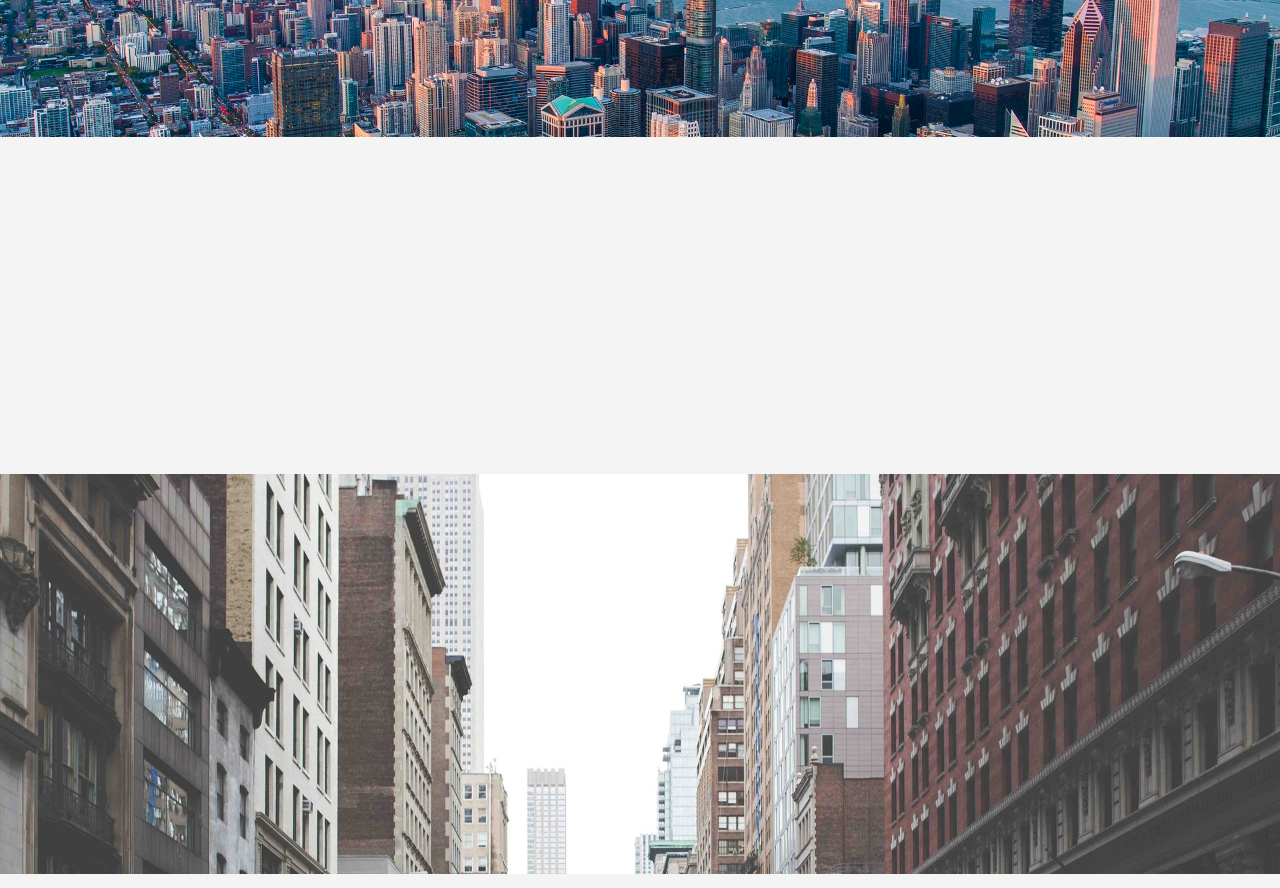
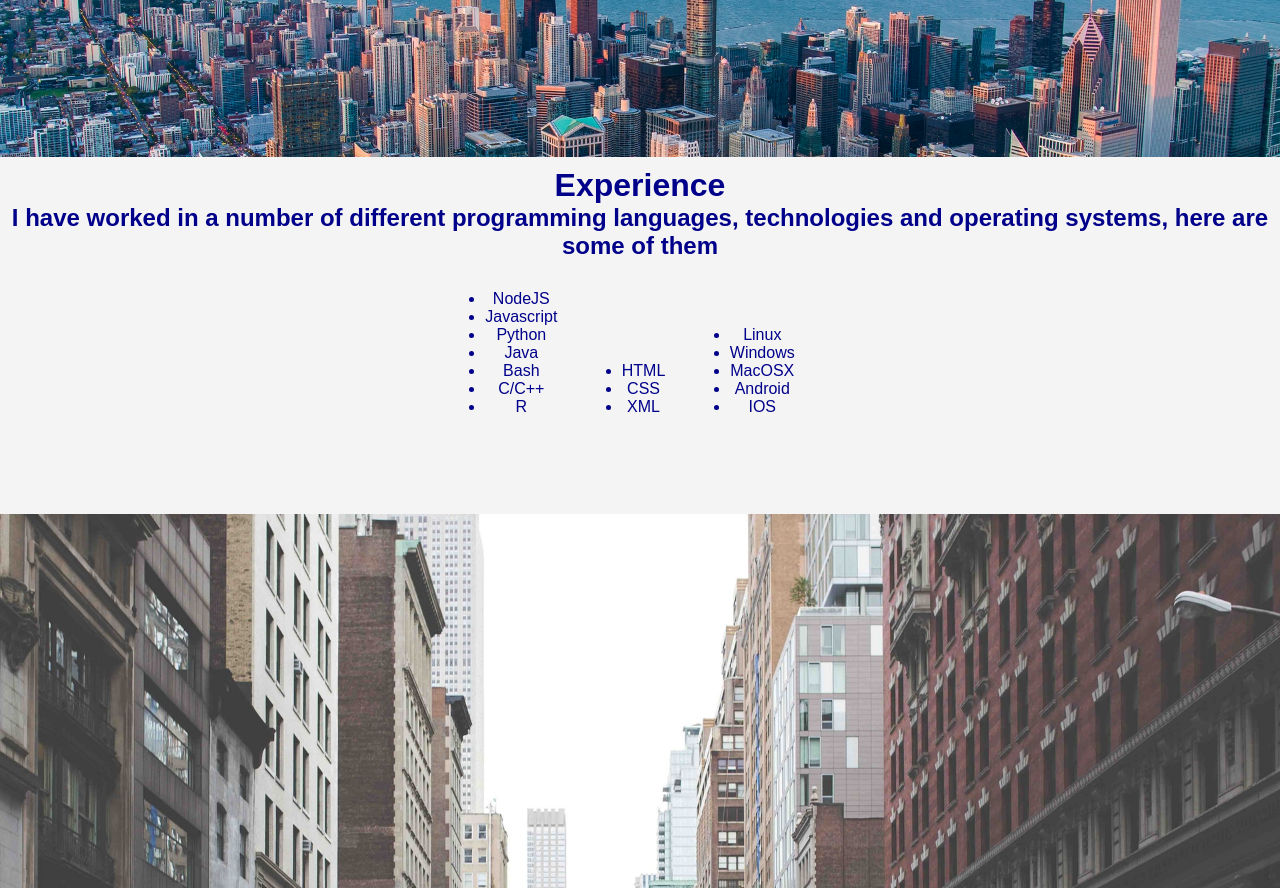
Before and after one commit to user2047/website, a website: page resources/html/index.html in a window 1280 px wide. Shown: the part 1420-2308 px from the top of the page. Drawn offline with Linux system fonts and the light colour scheme.

Commit message:
Changed front page text and formatting, added content

```diff
--- a/app.js
+++ b/app.js
@@ -31,7 +31,7 @@ app.use(logger);
 // Home Route
 
 app.get("/", function(req, res) {
-  res.render("index", {locals: {title: "Home", main: "This is the home page",content:"This is the main content"}})
+  res.render("index", {locals: {title: "Home", main: "Home Page",content:"This is the homepage"}})
 });
 
 app.get("/about", function(req, res) {
--- a/resources/css/index.css
+++ b/resources/css/index.css
@@ -8,8 +8,13 @@
   /* margin-top: 63px; */
 padding-top: 63px;
 }
-.page {
-  /* background-color: #f4f4f4; */
+
+div.page {
+  background-color: #f4f4f4;
+  color: #00008b;
+  text-align: center;
+  padding: 10px;
+  align: center;
 }
 
 a.anchor {
@@ -21,6 +26,19 @@ a.anchor {
 
 #engine {
 padding-top: 63px;
+}
+
+#expList {
+	margin: auto;
+	height: 50px;
+}
+
+
+ul.exp {
+	display: inline-block;
+float: center;
+padding: 30px;
+text-align: center;
 }
 
   #main {
--- a/resources/html/index.html
+++ b/resources/html/index.html
@@ -52,8 +52,8 @@
     <div id="main" class="page">
       <!-- <div id="particles-js"></div> -->
         <h1 id="maintext">${main}</h1>
-        <button id="button1">Second Page</button>
-        <button id="button2">Third Page</button>
+        <button id="button1">Web Development</button>
+        <button id="button2">Experience</button>
         <h2 id="contenttext">${content}</h2>
       </div>
       <div id="photo1"></div>
@@ -64,7 +64,7 @@
     <div id="secondpage">
       <a id="spa" class="anchor"></a>
       <div id="second" class="page">
-      <h1>Affordable Web Development</h1>
+      <h1>Web Development</h1>
       <h2>Front End</h2>
       <div class="logos">
         <code>&lt;HTML5&gt;</code>
@@ -106,7 +106,39 @@
 
     <div id="thirdpage">
       <a id="tpa" class="anchor"></a>
-      <div id="third" class="page"></div>
+      <div id="third" class="page">
+      <h1>Experience</h1>
+      <h2>I have worked in a number of different programming languages, technologies and operating systems, here are some of them</h2>
+      <div id="expList">
+      <ul class="exp">
+	      <li>NodeJS</li>
+	      <li>Javascript</li>
+	      <li>Python</li>
+	      <li>Java</li>
+	      <li>Bash</li>
+	      <li>C/C++</li>
+	      <li>R</li>
+
+
+      </ul>
+      <ul class="exp">
+	      <li>HTML</li>
+	      <li>CSS</li>
+	      <li>XML</li>
+      </ul>
+
+
+      <ul class="exp">
+	      <li>Linux</li>
+	      <li>Windows</li>
+	      <li>MacOSX</li>
+	      <li>Android</li>
+	      <li>IOS</li>
+      </ul>
+      </div>
+
+
+      </div>
       <div id="photo3"></div>
     </div>
   </div>
```
